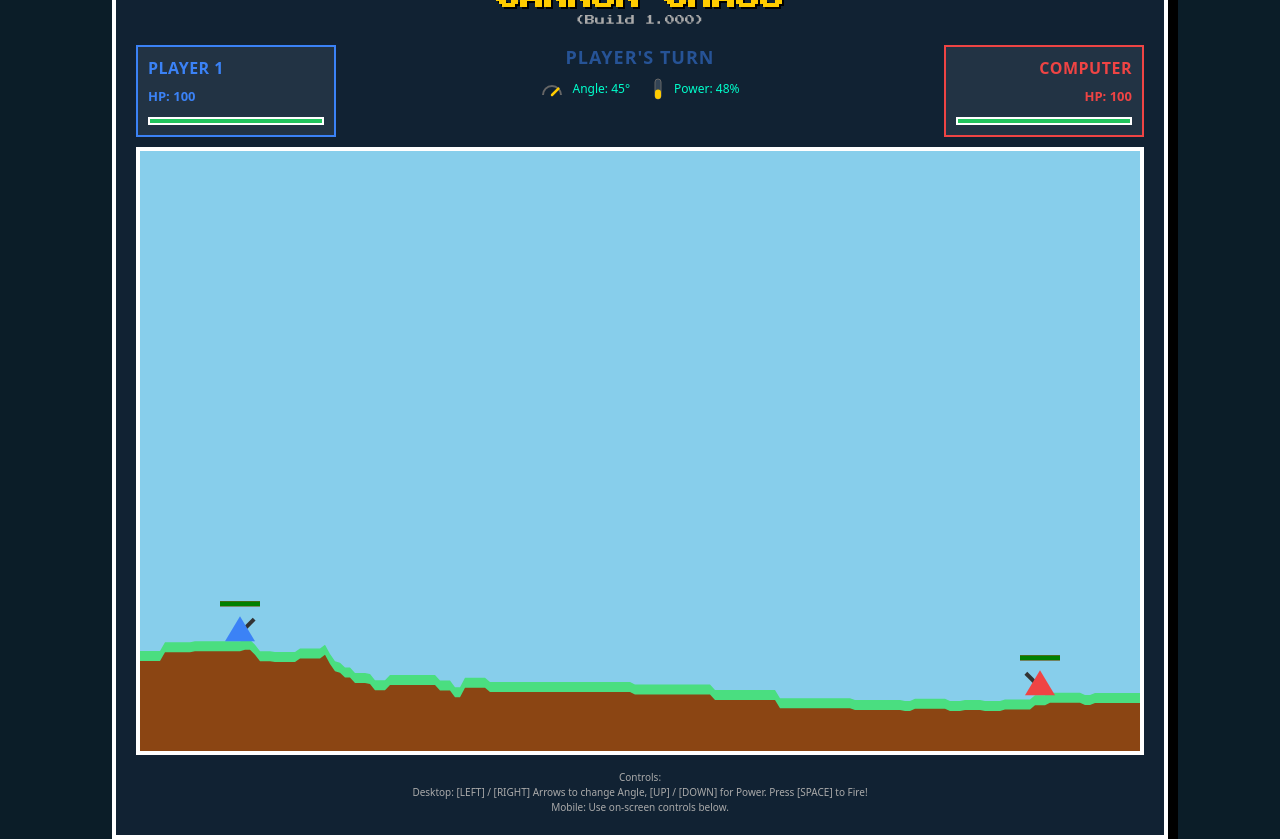
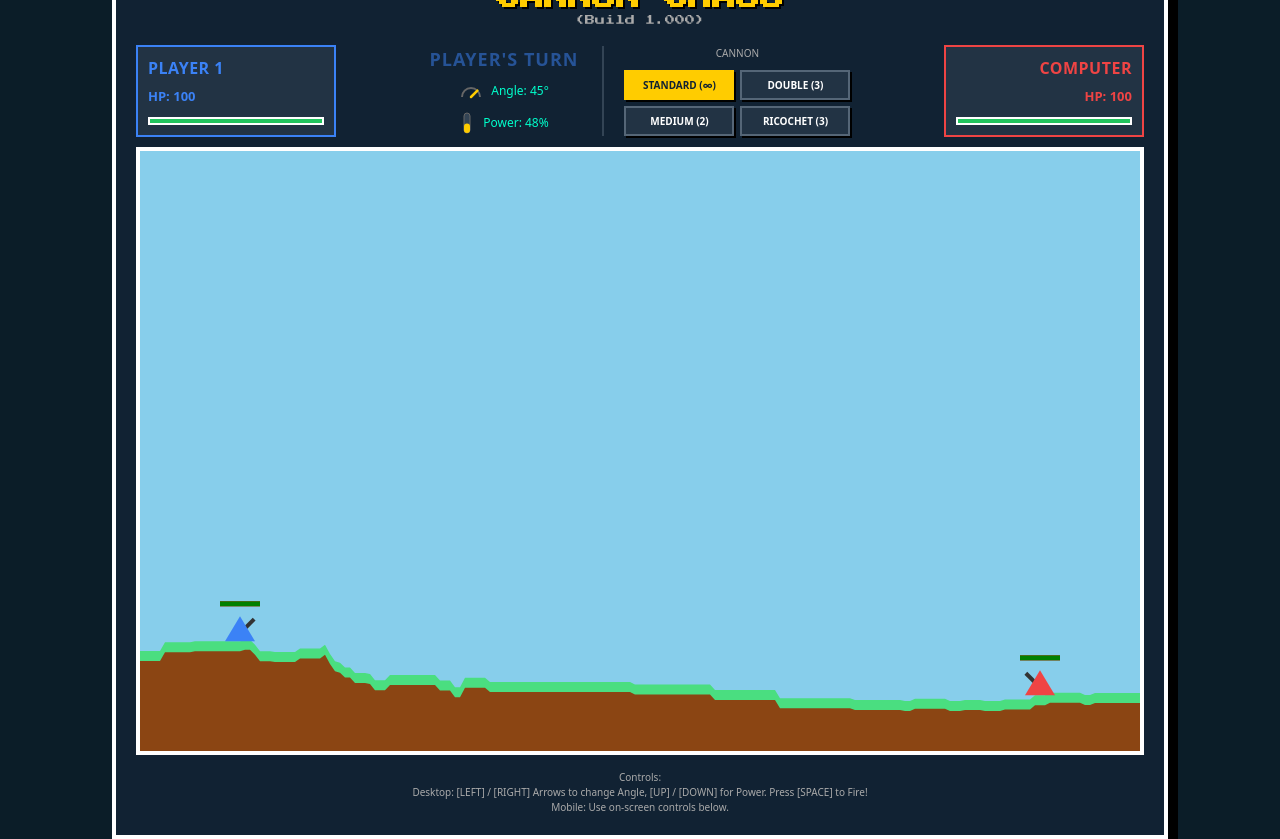
Before and after one commit to djratlif/CannonChaos, a Flask app: page / in a window 1280 px wide. Run offline with Flask 3, Linux system fonts and the light colour scheme.

Commit message:
feat: implement weapon system with projectile types including ricochet and split mechanics

```diff
--- a/static/game.js
+++ b/static/game.js
@@ -53,6 +53,12 @@ class Tank {
         this.targetY = this.y;
         this.isFalling = false;
         this.hoverTimer = 0;
+
+        // Weapon inventory
+        this.selectedWeapon = 'standard';
+        this.mediumShots = 2;
+        this.doubleShots = 3;
+        this.ricochetShots = 3;
     }
 
     update() {
@@ -111,16 +117,19 @@ class Tank {
 }
 
 class Projectile {
-    constructor(x, y, angle, power, ownerIsPlayer) {
+    constructor(x, y, angle, power, ownerIsPlayer, type = 'standard') {
         this.x = x;
         this.y = y;
         const rad = angle * Math.PI / 180;
         this.vx = Math.cos(rad) * power;
         this.vy = -Math.sin(rad) * power;
-        this.radius = 4;
+        this.radius = type === 'medium' ? 6 : (type === 'double' ? 5 : (type === 'ricochet' ? 5 : 4));
         this.active = true;
         this.ownerIsPlayer = ownerIsPlayer;
+        this.type = type;
         this.path = []; // Store path for trajectory drawing
+        this.hasSplit = false;
+        this.ricochetCount = 0;
     }
 
     update() {
@@ -131,6 +140,26 @@ class Projectile {
         this.vy += GRAVITY;
         this.x += this.vx;
         this.y += this.vy;
+
+        // Double splits into 2 when dropping (vy > 0)
+        if (this.type === 'double' && this.vy > 0 && !this.hasSplit) {
+            this.hasSplit = true;
+            this.active = false;
+
+            // Spawn 2 child standard shells
+            const child1 = new Projectile(this.x, this.y, 0, 0, this.ownerIsPlayer, 'standard');
+            child1.vx = this.vx + 1.5;
+            child1.vy = this.vy;
+            child1.path = [...this.path];
+
+            const child2 = new Projectile(this.x, this.y, 0, 0, this.ownerIsPlayer, 'standard');
+            child2.vx = this.vx - 1.5;
+            child2.vy = this.vy;
+            child2.path = [...this.path];
+
+            activeProjectiles.push(child1, child2);
+            return;
+        }
 
         // Bounce off left/right walls
         if (this.x < 0) {
@@ -150,7 +179,19 @@ class Projectile {
         if (this.active) {
             for (let i = 0; i < terrain.length; i++) {
                 if (Math.abs(this.x - terrain[i].x) < 5 && this.y >= terrain[i].y) {
+                    if (this.type === 'ricochet' && this.ricochetCount < 3) {
+                        this.ricochetCount++;
+                        destroyTerrain(this.x, this.y, 20); // smaller impact on bounce
+
+                        const randAngle = 45 + Math.random() * 90; // 45 to 135 deg
+                        const rad = randAngle * Math.PI / 180;
+                        const bouncePower = 5 + Math.random() * 8; // Random power between 5 and 13
+                        this.vx = Math.cos(rad) * bouncePower;
+                        this.vy = -Math.sin(rad) * bouncePower;
+                        this.y = terrain[i].y - 8; // Adjust upward to avoid stuck
+                    } else {
                         this.explode();
+                    }
                     break;
                 }
             }
@@ -161,9 +202,25 @@ class Projectile {
             let target = this.ownerIsPlayer ? cpu : player;
             if (this.x > target.x - target.width/2 && this.x < target.x + target.width/2 &&
                 this.y > target.y - target.height && this.y < target.y + target.height) {
-                target.hp -= 25; // Fixed damage for now
+
+                if (this.type === 'ricochet' && this.ricochetCount < 3) {
+                    this.ricochetCount++;
+                    target.hp -= 15; // Lower damage for intermediate ricochet hits
+                    if (target.hp < 0) target.hp = 0;
+                    destroyTerrain(this.x, this.y, 20);
+
+                    const randAngle = 45 + Math.random() * 90;
+                    const rad = randAngle * Math.PI / 180;
+                    const bouncePower = 5 + Math.random() * 8; // Random power between 5 and 13
+                    this.vx = Math.cos(rad) * bouncePower;
+                    this.vy = -Math.sin(rad) * bouncePower;
+                    this.y = target.y - target.height - 8;
+                } else {
+                    const damage = this.type === 'medium' ? 40 : 25;
+                    target.hp -= damage;
                     if (target.hp < 0) target.hp = 0;
                     this.explode();
+                }
             }
         }
     }
@@ -172,9 +229,12 @@ class Projectile {
         this.active = false;
         previousTrajectory = [...this.path]; // Save trajectory
 
-        // Destroy terrain at impact point (small crater radius of 25)
-        destroyTerrain(this.x, this.y, 25);
+        // Destroy terrain at impact point (medium crater is 45, standard is 25)
+        const craterRadius = this.type === 'medium' ? 45 : 25;
+        destroyTerrain(this.x, this.y, craterRadius);
 
+        const anyActive = activeProjectiles.some(p => p.active);
+        if (!anyActive) {
             if (player.hp <= 0 || cpu.hp <= 0) {
                 currentState = GAME_STATE.GAMEOVER;
                 updateHUD();
@@ -185,6 +245,7 @@ class Projectile {
                     setTimeout(cpuTurn, 1000);
                 }
                 updateHUD();
+            }
         }
     }
 
@@ -257,7 +318,8 @@ function updateTankPositions() {
     }
 }
 
-let player, cpu, currentProjectile;
+let player, cpu;
+let activeProjectiles = [];
 
 // Generate 8-bit style terrain
 function generateTerrain() {
@@ -280,7 +342,7 @@ function initGame() {
     turn = 0;
     currentState = GAME_STATE.PLAYING;
     previousTrajectory = [];
-    currentProjectile = null;
+    activeProjectiles = [];
     updateHUD();
     gameLoop();
 }
@@ -302,7 +364,7 @@ const touchKeys = {
 };
 
 window.addEventListener('keydown', (e) => {
-    if (currentState !== GAME_STATE.PLAYING || turn !== 0 || currentProjectile?.active) return;
+    if (currentState !== GAME_STATE.PLAYING || turn !== 0 || activeProjectiles.some(p => p.active)) return;
 
     if (e.code === 'ArrowUp') keys.ArrowUp = true;
     if (e.code === 'ArrowDown') keys.ArrowDown = true;
@@ -323,7 +385,7 @@ window.addEventListener('keyup', (e) => {
 });
 
 function handleInput() {
-    if (currentState !== GAME_STATE.PLAYING || turn !== 0 || currentProjectile?.active) return;
+    if (currentState !== GAME_STATE.PLAYING || turn !== 0 || activeProjectiles.some(p => p.active)) return;
 
     // Angle adjustment: Left/Right keys or touch buttons
     if ((keys.ArrowLeft || touchKeys.ArrowLeft) && player.angle < 180) {
@@ -352,7 +414,29 @@ function fireProjectile(tank) {
     const rad = tank.angle * Math.PI / 180;
     const spawnX = tank.x + Math.cos(rad) * 20;
     const spawnY = tank.y + 7 - Math.sin(rad) * 20;
-    currentProjectile = new Projectile(spawnX, spawnY, tank.angle, tank.power, tank.isPlayer);
+
+    let weaponType = 'standard';
+    if (tank.isPlayer) {
+        weaponType = tank.selectedWeapon;
+        if (weaponType === 'medium') {
+            tank.mediumShots--;
+            if (tank.mediumShots <= 0) {
+                tank.selectedWeapon = 'standard';
+            }
+        } else if (weaponType === 'double') {
+            tank.doubleShots--;
+            if (tank.doubleShots <= 0) {
+                tank.selectedWeapon = 'standard';
+            }
+        } else if (weaponType === 'ricochet') {
+            tank.ricochetShots--;
+            if (tank.ricochetShots <= 0) {
+                tank.selectedWeapon = 'standard';
+            }
+        }
+    }
+
+    activeProjectiles.push(new Projectile(spawnX, spawnY, tank.angle, tank.power, tank.isPlayer, weaponType));
     updateHUD();
 }
 
@@ -476,6 +560,65 @@ function updateHUD() {
             powerFill.setAttribute('y', 22);
         }
     }
+    // Update Weapon Selector Button States
+    const standardBtn = document.getElementById('weapon-standard');
+    const mediumBtn = document.getElementById('weapon-medium');
+    const doubleBtn = document.getElementById('weapon-double');
+    const ricochetBtn = document.getElementById('weapon-ricochet');
+
+    if (standardBtn && mediumBtn && doubleBtn && ricochetBtn && player) {
+        // Medium button
+        mediumBtn.innerText = `Medium (${player.mediumShots})`;
+        if (player.mediumShots <= 0) {
+            mediumBtn.disabled = true;
+            mediumBtn.style.opacity = 0.5;
+            mediumBtn.style.cursor = 'not-allowed';
+        } else {
+            mediumBtn.disabled = false;
+            mediumBtn.style.opacity = 1;
+            mediumBtn.style.cursor = 'pointer';
+        }
+
+        // Double button
+        doubleBtn.innerText = `Double (${player.doubleShots})`;
+        if (player.doubleShots <= 0) {
+            doubleBtn.disabled = true;
+            doubleBtn.style.opacity = 0.5;
+            doubleBtn.style.cursor = 'not-allowed';
+        } else {
+            doubleBtn.disabled = false;
+            doubleBtn.style.opacity = 1;
+            doubleBtn.style.cursor = 'pointer';
+        }
+
+        // Ricochet button
+        ricochetBtn.innerText = `Ricochet (${player.ricochetShots})`;
+        if (player.ricochetShots <= 0) {
+            ricochetBtn.disabled = true;
+            ricochetBtn.style.opacity = 0.5;
+            ricochetBtn.style.cursor = 'not-allowed';
+        } else {
+            ricochetBtn.disabled = false;
+            ricochetBtn.style.opacity = 1;
+            ricochetBtn.style.cursor = 'pointer';
+        }
+
+        // Handle active classes
+        standardBtn.classList.remove('active');
+        mediumBtn.classList.remove('active');
+        doubleBtn.classList.remove('active');
+        ricochetBtn.classList.remove('active');
+
+        if (player.selectedWeapon === 'standard') {
+            standardBtn.classList.add('active');
+        } else if (player.selectedWeapon === 'medium') {
+            mediumBtn.classList.add('active');
+        } else if (player.selectedWeapon === 'double') {
+            doubleBtn.classList.add('active');
+        } else if (player.selectedWeapon === 'ricochet') {
+            ricochetBtn.classList.add('active');
+        }
+    }
 }
 
 function drawTerrain() {
@@ -531,12 +674,17 @@ function gameLoop() {
     player.draw();
     cpu.draw();
 
-    if (currentProjectile && currentProjectile.active) {
-        currentProjectile.update();
-        currentProjectile.draw();
+    for (let i = activeProjectiles.length - 1; i >= 0; i--) {
+        const proj = activeProjectiles[i];
+        if (proj.active) {
+            proj.update();
+            proj.draw();
+        } else {
+            activeProjectiles.splice(i, 1);
+        }
     }
 
-    if (currentState === GAME_STATE.PLAYING || currentProjectile?.active) {
+    if (currentState === GAME_STATE.PLAYING || activeProjectiles.some(p => p.active)) {
         requestAnimationFrame(gameLoop);
     } else {
         // Draw one last frame to show game over state
@@ -578,11 +726,55 @@ function setupMobileControls() {
     if (fireBtn) {
         const handleFire = (e) => {
             e.preventDefault();
-            if (currentState !== GAME_STATE.PLAYING || turn !== 0 || currentProjectile?.active) return;
+            if (currentState !== GAME_STATE.PLAYING || turn !== 0 || activeProjectiles.some(p => p.active)) return;
             fireProjectile(player);
         };
         fireBtn.addEventListener('click', handleFire);
         fireBtn.addEventListener('touchstart', handleFire, { passive: false });
+    }
+
+    const standardBtn = document.getElementById('weapon-standard');
+    const mediumBtn = document.getElementById('weapon-medium');
+    const doubleBtn = document.getElementById('weapon-double');
+    const ricochetBtn = document.getElementById('weapon-ricochet');
+
+    if (standardBtn) {
+        standardBtn.addEventListener('click', (e) => {
+            e.preventDefault();
+            if (currentState !== GAME_STATE.PLAYING || turn !== 0 || activeProjectiles.some(p => p.active)) return;
+            player.selectedWeapon = 'standard';
+            updateHUD();
+        });
+    }
+    if (mediumBtn) {
+        mediumBtn.addEventListener('click', (e) => {
+            e.preventDefault();
+            if (currentState !== GAME_STATE.PLAYING || turn !== 0 || activeProjectiles.some(p => p.active)) return;
+            if (player.mediumShots > 0) {
+                player.selectedWeapon = 'medium';
+                updateHUD();
+            }
+        });
+    }
+    if (doubleBtn) {
+        doubleBtn.addEventListener('click', (e) => {
+            e.preventDefault();
+            if (currentState !== GAME_STATE.PLAYING || turn !== 0 || activeProjectiles.some(p => p.active)) return;
+            if (player.doubleShots > 0) {
+                player.selectedWeapon = 'double';
+                updateHUD();
+            }
+        });
+    }
+    if (ricochetBtn) {
+        ricochetBtn.addEventListener('click', (e) => {
+            e.preventDefault();
+            if (currentState !== GAME_STATE.PLAYING || turn !== 0 || activeProjectiles.some(p => p.active)) return;
+            if (player.ricochetShots > 0) {
+                player.selectedWeapon = 'ricochet';
+                updateHUD();
+            }
+        });
     }
 }
 
--- a/static/style.css
+++ b/static/style.css
@@ -246,3 +246,47 @@ canvas {
         padding: 12px 24px;
     }
 }
+
+.weapon-selector {
+    display: flex;
+    flex-direction: column;
+    gap: 6px;
+    align-items: center;
+    border-left: 2px solid #334455;
+    padding-left: 20px;
+}
+
+.weapon-grid {
+    display: grid;
+    grid-template-rows: repeat(2, auto);
+    grid-auto-flow: column;
+    gap: 6px;
+}
+
+.btn-weapon {
+    background: #223344;
+    color: #fff;
+    border: 2px solid #556677;
+    font-family: system-ui, -apple-system, sans-serif;
+    font-size: 10px;
+    font-weight: bold;
+    padding: 6px 12px;
+    cursor: pointer;
+    touch-action: manipulation;
+    user-select: none;
+    box-shadow: 2px 2px 0px #000;
+    width: 110px;
+    text-align: center;
+    text-transform: uppercase;
+}
+
+.btn-weapon.active {
+    border-color: var(--primary-color);
+    background: var(--primary-color);
+    color: #112233;
+}
+
+.btn-weapon:active:not(:disabled) {
+    box-shadow: 0px 0px 0px #000;
+    transform: translate(2px, 2px);
+}
--- a/templates/index.html
+++ b/templates/index.html
@@ -22,9 +22,10 @@
                 <div class="hp-bar-container"><div class="hp-bar" id="player-hp-bar"></div></div>
             </div>
 
-            <div class="game-info">
+            <div class="game-info" style="display: flex; flex-direction: row; align-items: center; gap: 24px;">
+                <div class="game-status-controls" style="display: flex; flex-direction: column; align-items: center; gap: 8px;">
                     <p id="turn-indicator">Player's Turn</p>
-                <div class="controls-info">
+                    <div class="controls-info" style="display: flex; flex-direction: column; gap: 8px; color: #00ffcc;">
                         <div class="control-item" style="display: flex; align-items: center; gap: 8px;">
                             <svg id="angle-svg" width="24" height="24" viewBox="0 0 24 24" style="vertical-align: middle;">
                                 <path d="M 3 18 A 9 9 0 0 1 21 18" fill="none" stroke="#666" stroke-width="2" />
@@ -40,6 +41,16 @@
                                 <rect id="power-fill" x="5" y="22" width="6" height="0" rx="3" fill="#4ade80" />
                             </svg>
                             <p>Power: <span id="power-display">0</span>%</p>
+                        </div>
+                    </div>
+                </div>
+                <div class="weapon-selector">
+                    <p style="font-size: 10px; color: #aaa; margin-bottom: 4px; text-transform: uppercase;">Cannon</p>
+                    <div class="weapon-grid">
+                        <button id="weapon-standard" class="btn-weapon active">Standard (∞)</button>
+                        <button id="weapon-medium" class="btn-weapon">Medium (2)</button>
+                        <button id="weapon-double" class="btn-weapon">Double (3)</button>
+                        <button id="weapon-ricochet" class="btn-weapon">Ricochet (3)</button>
                     </div>
                 </div>
             </div>
```
Lines whose indentation alone changed are shown as unchanged.
